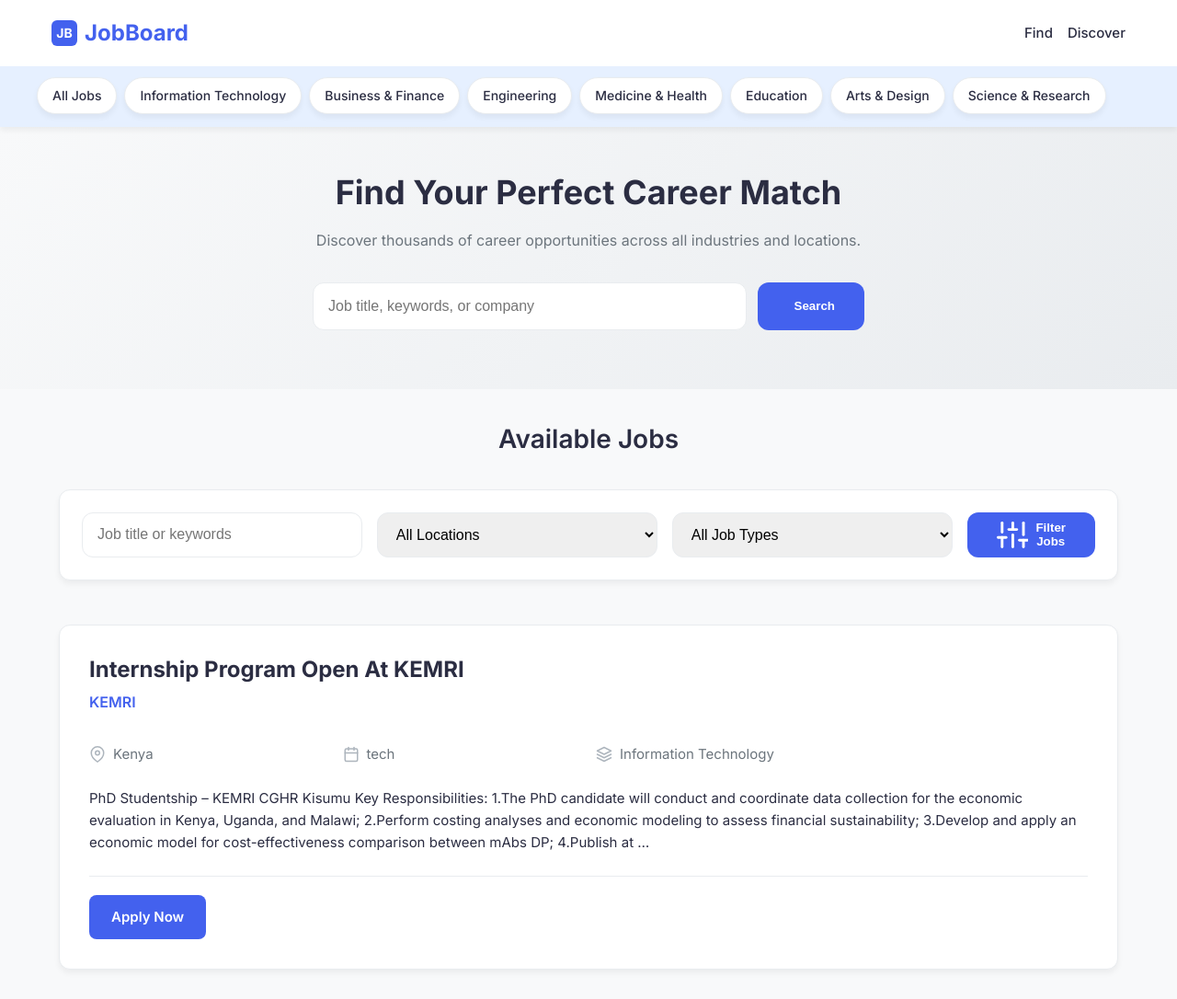
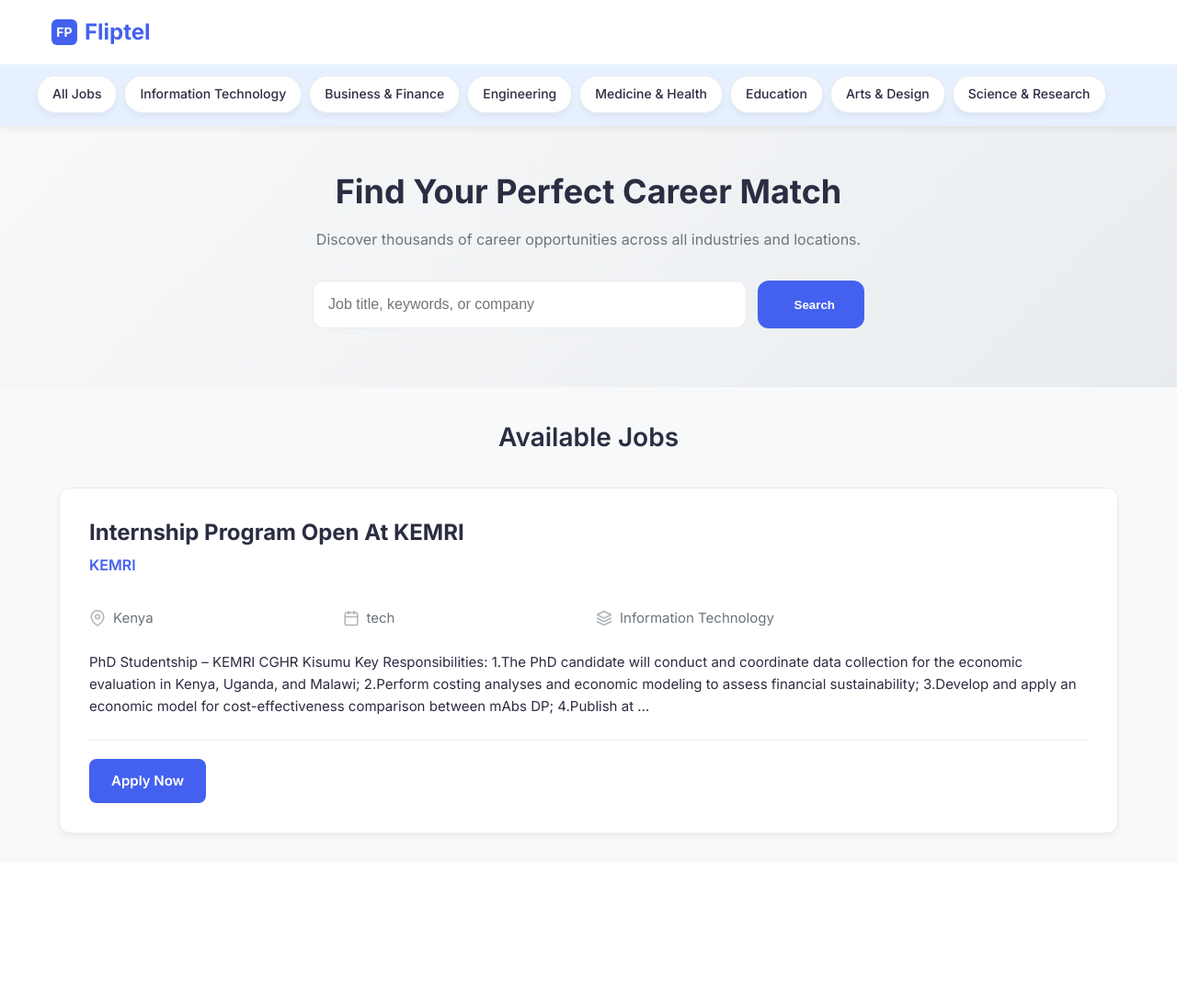
Before and after one commit to Brian-oum/Fliptel, a Django app: page / in a window 1280 px wide. Shown: the whole page at 92% size. After the commit the page ends 910 px from the top, so only its background shows below. Run offline with Django 5.2, Linux system fonts and the light colour scheme; data comes from the database, SQL or seed files in the repository; both versions use the stored data as it was after the commit.

Commit message:
some few changes

```diff
--- a/Fliptel_jobs/Jobs/templates/Jobs/job_list.html
+++ b/Fliptel_jobs/Jobs/templates/Jobs/job_list.html
@@ -610,8 +610,8 @@
     <header class="header">
         <nav class="navbar">
             <a href="{% url 'job_list' %}" class="logo">
-                <span class="logo-icon">JB</span>
-                <span>JobBoard</span>
+                <span class="logo-icon">FP</span>
+                <span>Fliptel</span>
             </a>
 
             <!-- Hamburger Menu Button -->
@@ -621,11 +621,6 @@
                 <span></span>
                 <span></span>
             </button>
-
-            <div class="nav-links">
-                <a href="{% url 'job_list' %}" class="active">Find</a>
-                <a href="#">Discover</a>
-            </div>
         </nav>
 
         <!-- Faculty Navigation (Visible on desktop) -->
@@ -674,35 +669,6 @@
         <div class="container">
             <h2 class="section-title">Available Jobs</h2>
 
-            <form method="get" class="filter-form">
-                <input type="text" name="q" placeholder="Job title or keywords" value="{{ request.GET.q }}">
-                <select name="location">
-                    <option value="">All Locations</option>
-                    {% for loc in locations %}
-                        <option value="{{ loc }}" {% if request.GET.location == loc %}selected{% endif %}>{{ loc }}</option>
-                    {% endfor %}
-                </select>
-                <select name="job_type">
-                    <option value="">All Job Types</option>
-                    {% for type, label in job_types %}
-                        <option value="{{ type }}" {% if request.GET.job_type == type %}selected{% endif %}>{{ label }}</option>
-                    {% endfor %}
-                </select>
-                <button type="submit" class="filter-button">
-                    <svg xmlns="http://www.w3.org/2000/svg" viewBox="0 0 24 24" fill="none" stroke="currentColor" stroke-width="2" stroke-linecap="round" stroke-linejoin="round">
-                        <line x1="4" y1="21" x2="4" y2="14"></line>
-                        <line x1="4" y1="10" x2="4" y2="3"></line>
-                        <line x1="12" y1="21" x2="12" y2="12"></line>
-                        <line x1="12" y1="8" x2="12" y2="3"></line>
-                        <line x1="20" y1="21" x2="20" y2="16"></line>
-                        <line x1="20" y1="12" x2="20" y2="3"></line>
-                        <line x1="1" y1="14" x2="7" y2="14"></line>
-                        <line x1="9" y1="8" x2="15" y2="8"></line>
-                        <line x1="17" y1="16" x2="23" y2="16"></line>
-                    </svg>
-                    Filter Jobs
-                </button>
-            </form>
 
             <div class="job-list">
                 {% for job in jobs %}
```
Also changed, not shown: Fliptel_jobs/db.sqlite3.
